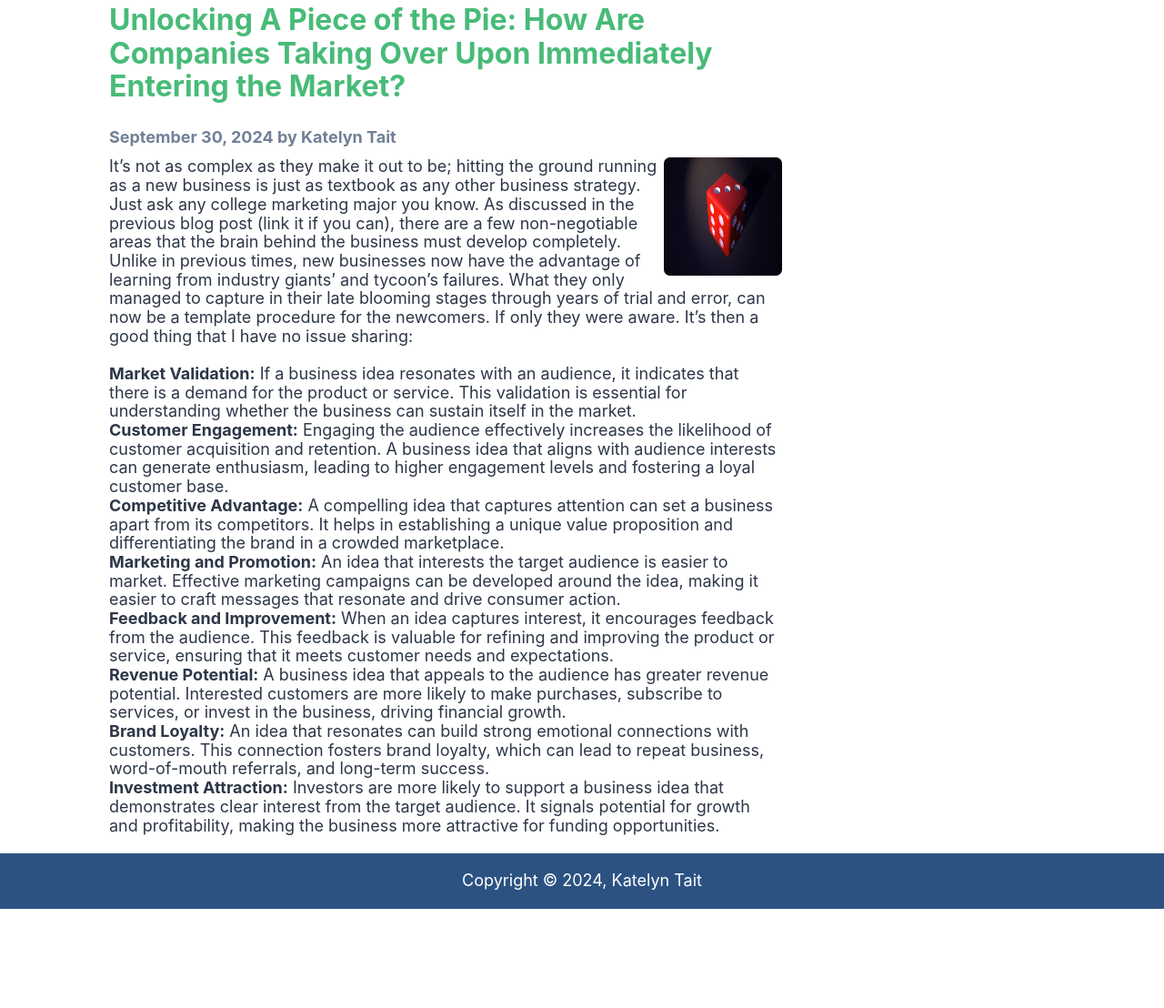
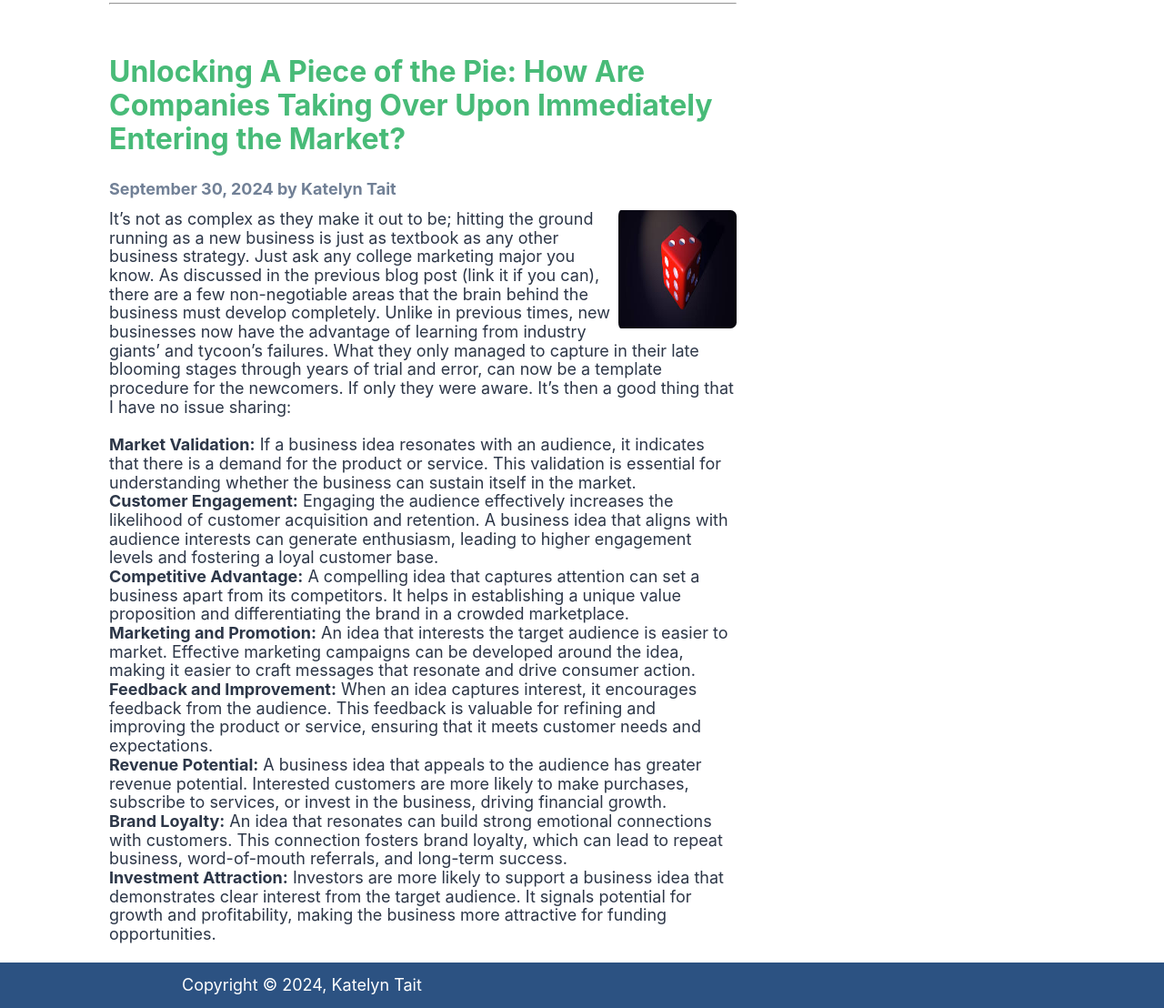
Before and after one commit to skate76/info2180-lab2, a plain HTML site: page index.html in a window 1280 px wide. Shown: the part 991-2099 px from the top of the page at 91% size. Before the commit the page ends 1990 px from the top, so only its background shows below. Drawn offline with nearby package versions, Linux system fonts and the light colour scheme.

Commit message:
Updated stylesheet

```diff
--- a/styles.css
+++ b/styles.css
@@ -43,6 +43,7 @@ header h1{
     margin-left: 0;
     margin-bottom: 10px;
     border-radius: 5%;
+    padding-left: 4px;
 
 }
 p{
@@ -76,7 +77,7 @@ p{
 .grid-container{
     display: grid;
     column-gap: 50px;
-    grid-template-columns: 1fr 350px;
+    grid-template-columns: 1fr 400px;
     grid-template-rows: auto 1fr auto;
     grid-template-areas:
         "header header"
@@ -112,10 +113,12 @@ p{
 }
 
 .footer{
+    height:50px;
+    line-height: 50px;;
     background-color:#2C5282;
     color: #FFFFFF;
-    text-align: center;
-    padding: 20px;
+    text-align:left;
+    padding-left: 200px;
 
 }
 
@@ -142,14 +145,25 @@ p{
 }
 
 .about-section{
+    padding: 20px;
     background-color: #E2E8F0;
-
-    h3{
+       h3{
         color: #000000;
     }
     color: #2D3748;
 
 }
+
+.sm{
+    padding:20px;
+}
+.arch{
+    padding:20px;
+}
+
+
+
+
 a{
     text-decoration: none;
     color: #4299E1;
```
